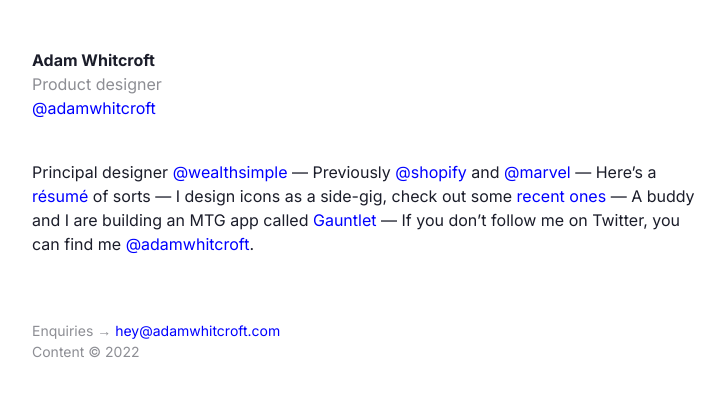
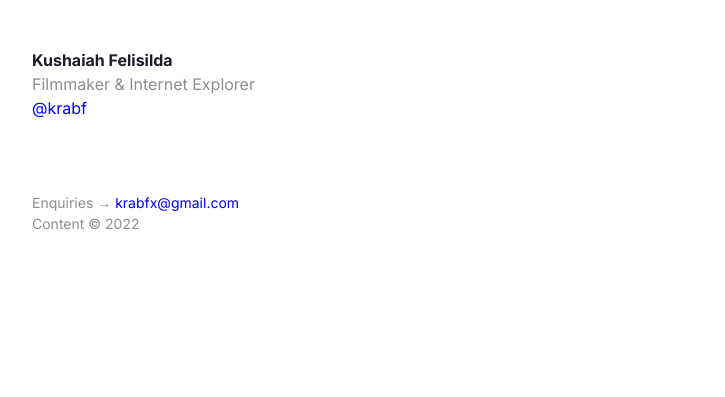
Before and after one commit to krabf/vigilant-engine, a Jekyll site: the page built from index.md, in a window 1280 px wide. Shown: the top 397 px of the page, without its empty margins (272-997 px from the left). Built offline with Jekyll 4.4.1, drawn with Linux system fonts in a browser that asks for light colours.

Commit message:
testing and update

```diff
--- a/_data/home.yml
+++ b/_data/home.yml
@@ -1,6 +1,3 @@
-- entry: Principal designer [@wealthsimple](https://www.wealthsimple.com/en-ca)
-- entry: Previously [@shopify](https://www.shopify.com/) and [@marvel](https://marvelapp.com/)
-- entry: Here's a <a href="/resume">résumé</a> of sorts
-- entry: I design icons as a side-gig, check out some [recent ones](/icons/)
-- entry: A buddy and I are building an MTG app called [Gauntlet](https://gauntletapp.com/)
-- entry: If you don't follow me on Twitter, you can find me [@adamwhitcroft](https://twitter.com/AdamWhitcroft)
+Principal designer [@wealthsimple](https://www.wealthsimple.com/en-ca)
+Previously [@shopify](https://www.shopify.com/) and [@marvel](https://marvelapp.com/)
+If you don't follow me on Twitter, you can find me [@adamwhitcroft](https://twitter.com/AdamWhitcroft)
--- a/_includes/footer.html
+++ b/_includes/footer.html
@@ -1,4 +1,4 @@
 <footer>
-	<p>Enquiries &rarr; <a href="">hey@adamwhitcroft.com</a></p>
+	<p>Enquiries &rarr; <a href="">krabfx@gmail.com</a></p>
 	<p>Content &copy; {{ site.time | date: '%Y' }}</p>
 </footer>
--- a/_includes/header.html
+++ b/_includes/header.html
@@ -2,7 +2,7 @@
 <header id="scrollHeader">
 	<div id="mainNav">
 		<h1>
-			<a href="/">Adam Whitcroft</a>
+			<a href="/">Kushaiah Felisilda</a>
 		</h1>
 	</div>
 	<div id="scrollNav">
@@ -16,9 +16,9 @@
 {% else %}
 <header>
 	<h1>
-		Adam Whitcroft
-		<span>Product designer</span>
-		<span><a href="https://twitter.com/AdamWhitcroft">@adamwhitcroft</a></span>
+		Kushaiah Felisilda
+		<span>Filmmaker & Internet Explorer</span>
+		<span><a href="https://mastodon.social/@krabf">@krabf</a></span>
 	</h1>
 </header>
 {% endif %}
--- a/_includes/icons.html
+++ b/_includes/icons.html
@@ -8,7 +8,7 @@
                     <h4>Need an icon or two?</h4>
                     <p>I'm available for hire.</p>
                 </div>
-                <a href="https://twitter.com/AdamWhitcroft">DM me</a>
+                <a href="">DM me</a>
             </div>
         </div>
     </div>
--- a/index.md
+++ b/index.md
@@ -3,5 +3,3 @@ layout: default
 title: Home
 class: home
 ---
-
-{% for entry in site.data.home %}<span class="home-entry scramble entry-{{ forloop.index }}">{{ entry.entry }}</span>{% if forloop.last %}.{% else %} --- {% endif %}{% endfor %}
```
Also changed, not shown: README.md, favicon.svg.
